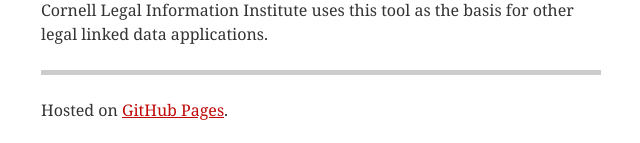
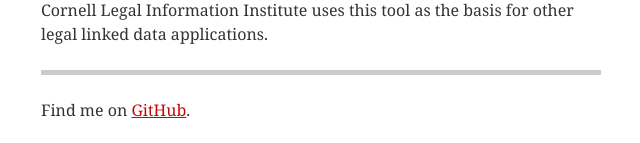
Before and after one commit to calebperkins/calebperkins.github.io, a Jekyll site: the page built from index.html, in a window 1280 px wide and 900 px high, scrolled down 1704 px. Shown: the part 754-897 px from the top of the window, without its empty margins (319-959 px from the left). Built offline with Jekyll 4.4.1, drawn with Linux system fonts in a browser that asks for light colours; some web fonts are replaced; the list of posts is cut into pages by our own code.

```diff
--- a/_layouts/basic.html
+++ b/_layouts/basic.html
@@ -3,19 +3,20 @@
 
 <head>
     <title>{{ page.title }}</title>
-    <meta http-equiv="content-type" content="text/html; charset=utf-8" />
-    <meta name="author" content="Caleb Perkins" />
-    <meta name="viewport" content="initial-scale=1, width=device-width" />
+    <meta http-equiv="content-type" content="text/html; charset=utf-8">
+    <meta name="author" content="Caleb Perkins">
+    <meta name="viewport" content="initial-scale=1, width=device-width">
     <!--[if lt IE 9]>
     <script src="http://html5shim.googlecode.com/svn/trunk/html5.js"></script>
     <![endif]-->
-    <link rel="stylesheet" title="Minimalist" href="/css/minimalist.css" />
-    <link rel="alternate stylesheet" title="Polygons" href="/css/cool.css" />
-    <link rel="stylesheet" href="/css/pygments.css" />
-    <link rel="icon" href="http://s.gravatar.com/avatar/21d07a6591739bd320b003e9973df95c?s=16" />
+    <link rel="stylesheet" title="Minimalist" href="/css/minimalist.css">
+    <link rel="alternate stylesheet" title="Polygons" href="/css/cool.css">
+    <link rel="stylesheet" href="/css/pygments.css">
+    <link rel="icon" href="http://s.gravatar.com/avatar/21d07a6591739bd320b003e9973df95c?s=16">
     <link rel="apple-touch-icon" href="http://s.gravatar.com/avatar/21d07a6591739bd320b003e9973df95c?s=129" />
     <link href="/atom.xml" type="application/atom+xml" rel="alternate" title="Sitewide Atom Feed">
     <link href='http://fonts.googleapis.com/css?family=Overlock' rel='stylesheet' type='text/css'>
+    <link rel="meta" type="application/rdf+xml" title="FOAF" href="/foaf.rdf" />
 </head>
 
 <body>
@@ -25,7 +26,7 @@
         </header>
         {{ content }}
         <footer role="contentinfo">
-            Hosted on <a href="https://github.com/rofflebuster/rofflebuster.github.com">GitHub Pages</a>.
+            Find me on <a href="https://github.com/rofflebuster/" rel="me">GitHub</a>.
         </footer>
     </div>
     {% include tracking.html %}
```
Also changed, not shown: 1 other file.
